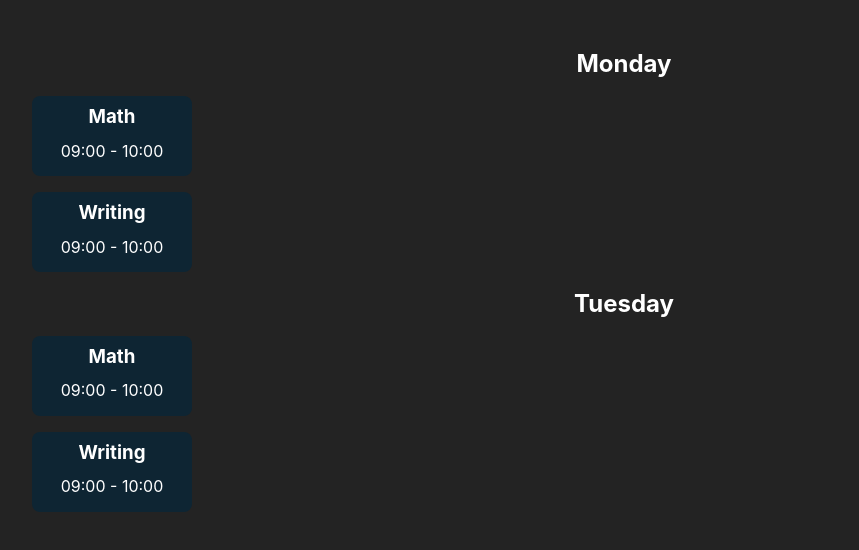
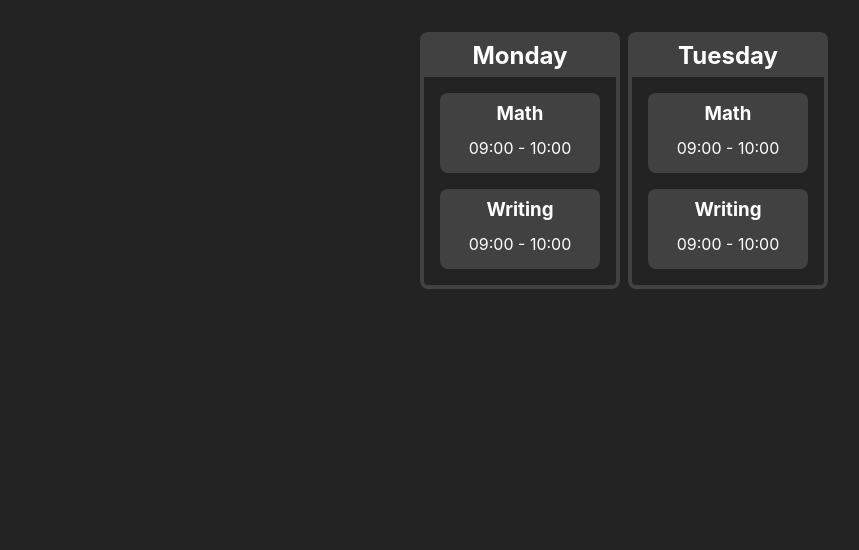
Before and after one commit to alienp4nda/vitejs-vite-ntdbsm, a Vue app: page / in a window 1280 px wide. Shown: the top 550 px of the page, without its empty margins (16-875 px from the left). Built offline with nearby package versions, Linux system fonts and the light colour scheme.

Commit message:
main components css updated

```diff
--- a/src/App.vue
+++ b/src/App.vue
@@ -35,6 +35,7 @@ const schedule = [
 </script>
 
 <template>
+  <div class="container">
     <DayOfWeek v-for="item in schedule" :dow="item.dow">
       <Subject
         v-for="clase in item.classes"
@@ -42,6 +43,14 @@ const schedule = [
         :timeslot="clase.timeslot"
       />
     </DayOfWeek>
+  </div>
 </template>
 
-<style scoped></style>
+<style scoped>
+.container {
+  display: flex;
+  flex-flow: row wrap;
+  justify-content: center;
+  gap: 0.5em;
+}
+</style>
--- a/src/components/DayOfWeek.vue
+++ b/src/components/DayOfWeek.vue
@@ -9,4 +9,17 @@ defineProps<{ dow: string }>();
   </div>
 </template>
 
-<style scoped></style>
+<style scoped>
+.dow_container {
+  display: inline-block;
+  vertical-align: top;
+  border: 0.25em #414141 solid;
+  border-radius: 0.5em;
+}
+
+h2 {
+  background-color: #414141;
+  margin: 0;
+  padding: 0.35em;
+}
+</style>
--- a/src/components/Subject.vue
+++ b/src/components/Subject.vue
@@ -16,7 +16,7 @@ defineProps<{ subject: string; timeslot: string }>();
   width: 10em;
   height: 5em;
   margin: 1em;
-  background-color: #0e2533;
+  background-color: #414141;
   border-radius: 0.5em;
 }
 
@@ -24,8 +24,4 @@ h3 {
   padding-top: 0.5em;
   margin: 0.5em;
 }
-
-.timeslot {
-  margin: 0.5em;
-}
 </style>
```
Lines whose indentation alone changed are shown as unchanged.
